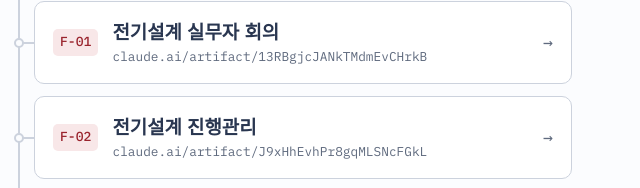
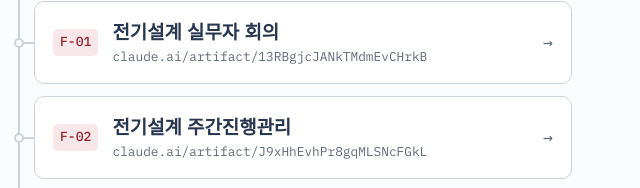
Before and after one commit to hyj53042-dev/grandsun-links, a plain HTML site: page index.html in a window 1280 px wide. Shown: the part 248-436 px from the top of the page, 348-988 px from the left. Drawn offline with Linux system fonts and the light colour scheme; a web font is replaced by a local one.

Commit message:
링크 이름 변경: 전기설계 진행관리 → 전기설계 주간진행관리
Co-Authored-By: Claude Opus 5.5 <noreply@anthropic.com>
Claude-Session: https://claude.ai/code/session_01BxA8UfMmYH7Qnp4njSa2ea

```diff
--- a/index.html
+++ b/index.html
@@ -200,7 +200,7 @@ footer {
    ============================================================ */
 const LINKS = [
   { name: "전기설계 실무자 회의", url: "https://claude.ai/artifact/13RBgjcJANkTMdmEvCHrkB" },
-  { name: "전기설계 진행관리",   url: "https://claude.ai/artifact/J9xHhEvhPr8gqMLSNcFGkL" },
+  { name: "전기설계 주간진행관리", url: "https://claude.ai/artifact/J9xHhEvhPr8gqMLSNcFGkL" },
   { name: "설계 플랫폼",      url: "https://grandsun.hyj53042.workers.dev/", maintenance: true },
   { name: "공사계획신고현황", url: "https://claude.ai/code/artifact/345e71bc-3280-4e3e-9758-4949aa667118" },
 ];
```
